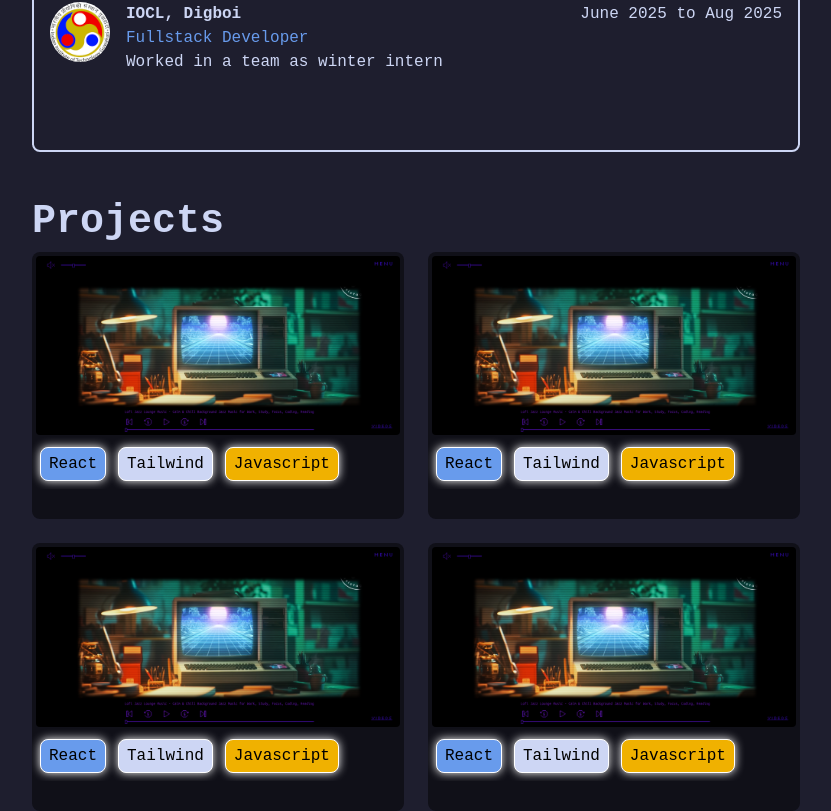
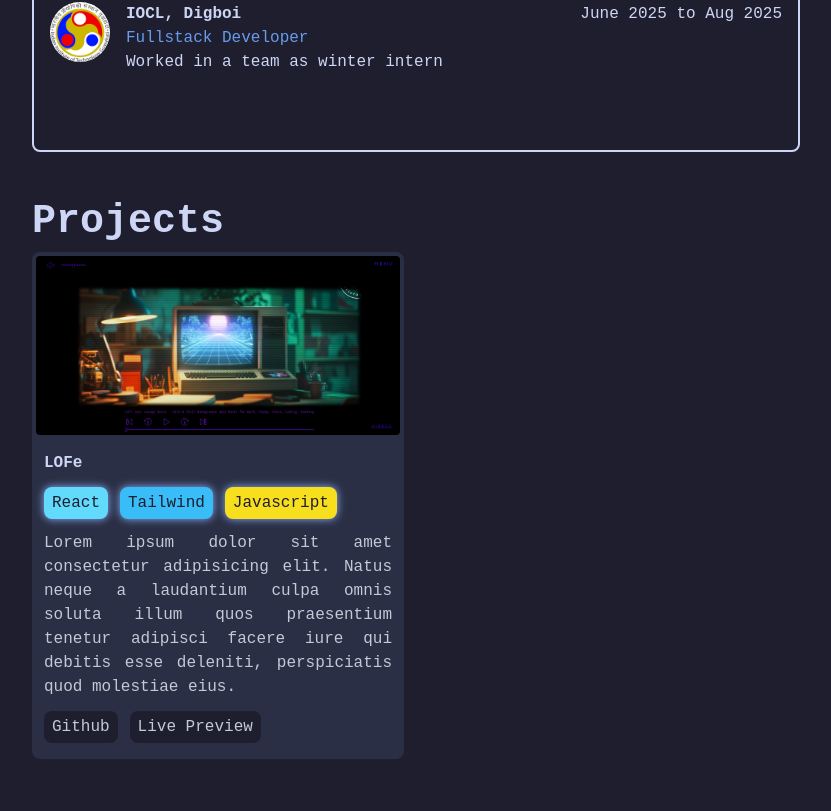
Before and after one commit to escursio675/Pfolio, a Next.js app in the folder pfolio/: page / in a window 1280 px wide. Shown: the part 618-1429 px from the top of the page, without its empty margins (160-991 px from the left). After the commit the page ends 1377 px from the top, so only its background shows below. Built offline with nearby package versions, Linux system fonts and the light colour scheme.

Commit message:
Design changes on Projects section

```diff
--- a/pfolio/components/name-reveal.tsx
+++ b/pfolio/components/name-reveal.tsx
@@ -13,7 +13,7 @@ export default function NameReveal(){
               <span className="inline-flex items-center">
 
                 <span aria-hidden="true">
-                  Heyo!&nbsp;
+                  Hello!&nbsp;
                   <span className="text-[#689bec] inline-flex flex-wrap">Abhiman
                     <button onClick={() => {setmobileReveal(v => !v)}}
                       className=" xl:hidden inline underline decoration-dashed decoration-accent/30 text-[#5983c7] ml-1">
--- a/pfolio/components/projects.tsx
+++ b/pfolio/components/projects.tsx
@@ -11,8 +11,8 @@ export default function Projects(){
         <>
             <div className="w-full mt-10">
                 <h1 className="text-[2.5rem]">Projects</h1>
-                <div className="w-full h-full grid xl:grid-cols-2 grid-cols-1 gap-6">
-                    <div className="bg-[#101018] w-full h-full rounded-lg ">
+                <div className="w-full h-[90%] grid xl:grid-cols-2 grid-cols-1 gap-6">
+                    <div className="bg-[#2a2f45] w-full h-ful rounded-lg">
                         <div className="w-full  overflow-hidden">
                             <Image
                             src="/lofe.png"
@@ -21,86 +21,32 @@ export default function Projects(){
                             height={400}
                             className="object-cover w-full h-auto p-1 rounded-lg"
                             />
-                            <div className="text-black flex gap-3 m-2
-                            ">
+                            <h1 className="m-3">LOFe</h1>
+                            <div className="text-[#1e1e2e] flex gap-3 m-3">
                                 <p className="xl:rounded-lg rounded-md
-                                xl:px-2 xl:py-1 px-2 py-1 bg-[#689bec]
-                                border border-white shadow-[0_0_10px_white]">React</p>
+                                xl:px-2 xl:py-1 px-2 py-1 bg-[#61DAFB]
+                                shadow-[0_0_8px_#8fb3ff]">React</p>
                                 <p className="xl:rounded-lg rounded-md
-                                xl:px-2 xl:py-1 px-2 py-1 bg-[#cdd6f4]
-                                border border-white shadow-[0_0_10px_white]">Tailwind</p>
+                                xl:px-2 xl:py-1 px-2 py-1 bg-[#38BDF8]
+                                shadow-[0_0_8px_#8fb3ff]">Tailwind</p>
                                 <p className="xl:rounded-lg rounded-md
-                                xl:px-2 xl:py-1 px-2 py-1 bg-yellow-500
-                                border border-white shadow-[0_0_10px_white]">Javascript</p>
+                                xl:px-2 xl:py-1 px-2 py-1 bg-[#F7DF1E]
+                                shadow-[0_0_8px_#8fb3ff]">Javascript</p>
                             </div>
-                        </div>
-                    </div>
-                    <div className="bg-[#101018] w-full h-full rounded-lg ">
-                        <div className="w-full  overflow-hidden">
-                            <Image
-                            src="/lofe.png"
-                            alt="project"
-                            width={800}
-                            height={400}
-                            className="object-cover w-full h-auto p-1 rounded-lg"
-                            />
-                            <div className="text-black flex gap-3 m-2
-                            ">
-                                <p className="xl:rounded-lg rounded-md
-                                xl:px-2 xl:py-1 px-2 py-1 bg-[#689bec]
-                                border border-white shadow-[0_0_10px_white]">React</p>
-                                <p className="xl:rounded-lg rounded-md
-                                xl:px-2 xl:py-1 px-2 py-1 bg-[#cdd6f4]
-                                border border-white shadow-[0_0_10px_white]">Tailwind</p>
-                                <p className="xl:rounded-lg rounded-md
-                                xl:px-2 xl:py-1 px-2 py-1 bg-yellow-500
-                                border border-white shadow-[0_0_10px_white]">Javascript</p>
-                            </div>
-                        </div>
-                    </div>
-                    <div className="bg-[#101018] w-full h-full rounded-lg ">
-                        <div className="w-full  overflow-hidden">
-                            <Image
-                            src="/lofe.png"
-                            alt="project"
-                            width={800}
-                            height={400}
-                            className="object-cover w-full h-auto p-1 rounded-lg"
-                            />
-                            <div className="text-black flex gap-3 m-2
-                            ">
-                                <p className="xl:rounded-lg rounded-md
-                                xl:px-2 xl:py-1 px-2 py-1 bg-[#689bec]
-                                border border-white shadow-[0_0_10px_white]">React</p>
-                                <p className="xl:rounded-lg rounded-md
-                                xl:px-2 xl:py-1 px-2 py-1 bg-[#cdd6f4]
-                                border border-white shadow-[0_0_10px_white]">Tailwind</p>
-                                <p className="xl:rounded-lg rounded-md
-                                xl:px-2 xl:py-1 px-2 py-1 bg-yellow-500
-                                border border-white shadow-[0_0_10px_white]">Javascript</p>
-                            </div>
-                        </div>
-                    </div>
-                    <div className="bg-[#101018] w-full h-full rounded-lg ">
-                        <div className="w-full  overflow-hidden">
-                            <Image
-                            src="/lofe.png"
-                            alt="project"
-                            width={800}
-                            height={400}
-                            className="object-cover w-full h-auto p-1 rounded-lg"
-                            />
-                            <div className="text-black flex gap-3 m-2
-                            ">
-                                <p className="xl:rounded-lg rounded-md
-                                xl:px-2 xl:py-1 px-2 py-1 bg-[#689bec]
-                                border border-white shadow-[0_0_10px_white]">React</p>
-                                <p className="xl:rounded-lg rounded-md
-                                xl:px-2 xl:py-1 px-2 py-1 bg-[#cdd6f4]
-                                border border-white shadow-[0_0_10px_white]">Tailwind</p>
-                                <p className="xl:rounded-lg rounded-md
-                                xl:px-2 xl:py-1 px-2 py-1 bg-yellow-500
-                                border border-white shadow-[0_0_10px_white]">Javascript</p>
+                            <p className="m-3">Lorem ipsum dolor sit amet consectetur adipisicing elit. Natus neque a laudantium culpa omnis soluta illum quos praesentium tenetur adipisci facere iure qui debitis esse deleniti, perspiciatis quod molestiae eius.</p>
+                            <div className="text-[#c3c9d5] flex gap-3 m-3">
+                                <a href="https://www.github.com" target="_blank" rel="noopener noreferrer"
+                                className="xl:rounded-lg rounded-md
+                                xl:px-2 xl:py-1 px-2 py-1 bg-[#1e1e2e]
+                                transition-all duration-150 ease-out hover:text-black hover:bg-[#cdd6f4]">
+                                    Github
+                                </a>
+                                <a href="https://www.github.com" target="_blank" rel="noopener noreferrer"
+                                className="xl:rounded-lg rounded-md
+                                xl:px-2 xl:py-1 px-2 py-1 bg-[#1e1e2e]
+                                transition-all duration-150 ease-out hover:text-black hover:bg-[#cdd6f4]">
+                                    Live Preview
+                                </a>
                             </div>
                         </div>
                     </div>
@@ -111,12 +57,3 @@ export default function Projects(){
         </>
     )
 }
-
-{/*
-    <div className="bg-[#cdd6f4] w-full h-full rounded-lg ">
-                    </div>
-                    <div className="bg-[#cdd6f4] w-full h-full rounded-lg ">
-                    </div>
-                    <div className="bg-[#cdd6f4] w-full h-full rounded-lg ">
-                    </div>
-*/}
--- a/pfolio/data/project.ts
+++ b/pfolio/data/project.ts
@@ -12,6 +12,8 @@ export type Project = {
     title: string;
     techstack: Techstack[];
     description: string;
+    github: string;
+    live: string;
 };
 
 const LOFeTech: Techstack[] = [
@@ -25,28 +27,37 @@ export const projects: Project[] = [
     ss: lofe,
     title: "LOFe",
     techstack: LOFeTech,
-    description: "Sicks tunes"
+    description: "Sicks tunes",
+    github: "https://www.github.com",
+    live: "https://www.google.com"
+
 
 },
 {
     ss: lofe,
     title: "LOFe",
     techstack: LOFeTech,
-    description: "Sicks tunes"
+    description: "Sicks tunes",
+    github: "https://www.github.com",
+    live: "https://www.google.com"
 
 },
 {
     ss: lofe,
     title: "LOFe",
     techstack: LOFeTech,
-    description: "Sicks tunes"
+    description: "Sicks tunes",
+    github: "https://www.github.com",
+    live: "https://www.google.com"
 
 },
 {
     ss: lofe,
     title: "LOFe",
     techstack: LOFeTech,
-    description: "Sicks tunes"
+    description: "Sicks tunes",
+    github: "https://www.github.com",
+    live: "https://www.google.com"
 
 }
 ]
```
